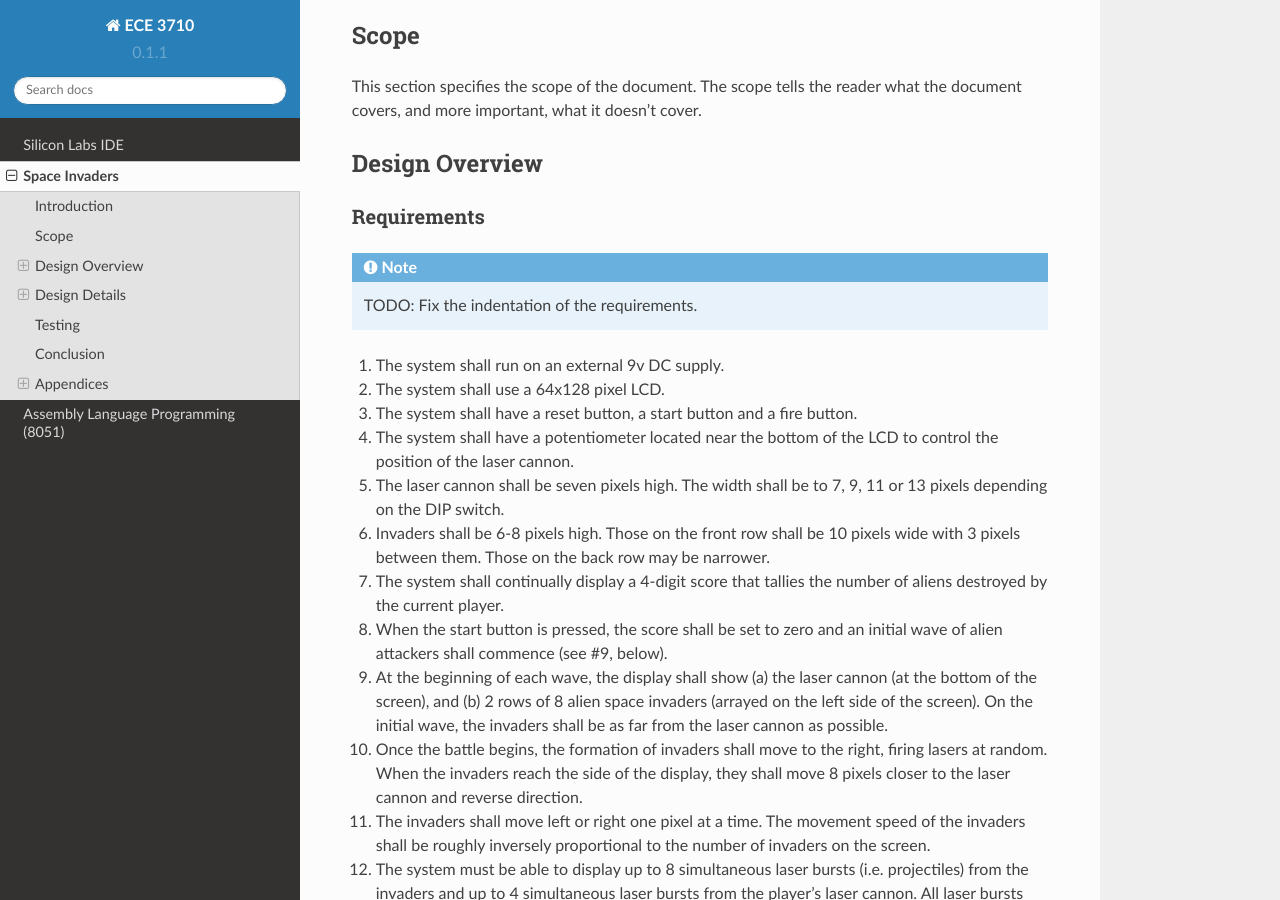
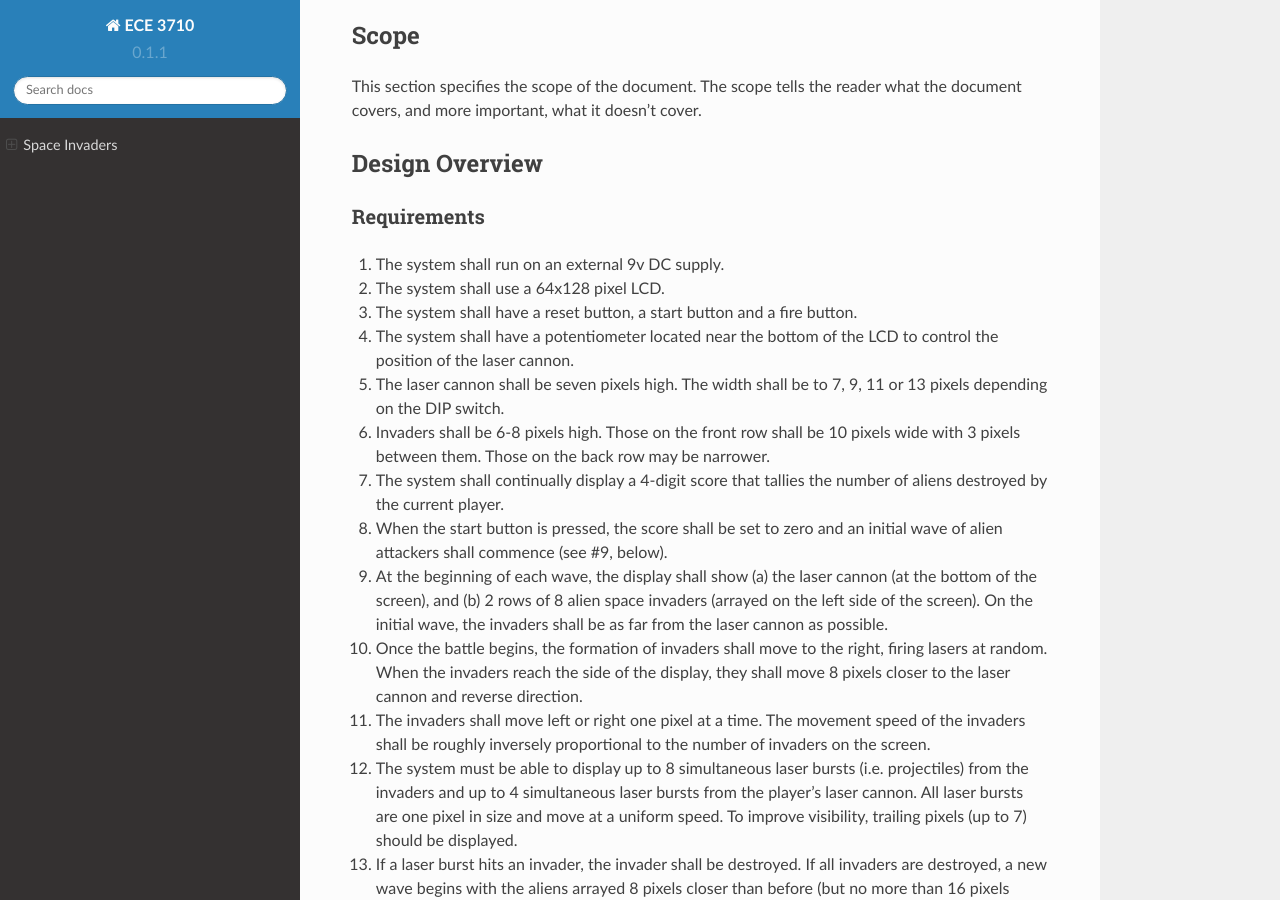
Before and after one commit to wattsjake/ece3710-notes, a Sphinx documentation site: the page built from docs/source/project.rst, in a window 1280 px wide and 900 px high, scrolled down 1032 px. Built offline with Sphinx 7.4.7 and the Read the Docs theme 2.0.0, drawn with Linux system fonts in a browser that asks for light colours.

Commit message:
added table of contents remidy

```diff
--- a/docs/source/index.rst
+++ b/docs/source/index.rst
@@ -16,7 +16,7 @@
 --------
 
 .. toctree::
-
+ :maxdepth: 2
    silicon_ide
    project
    assembly
--- a/docs/source/project.rst
+++ b/docs/source/project.rst
@@ -49,10 +49,6 @@
 Requirements
 ************
 .. _requirements:
-
-.. note::
-
-   TODO: Fix the indentation of the requirements.
 
 1. The system shall run on an external 9v DC supply.
 2. The system shall use a 64x128 pixel LCD.
```
